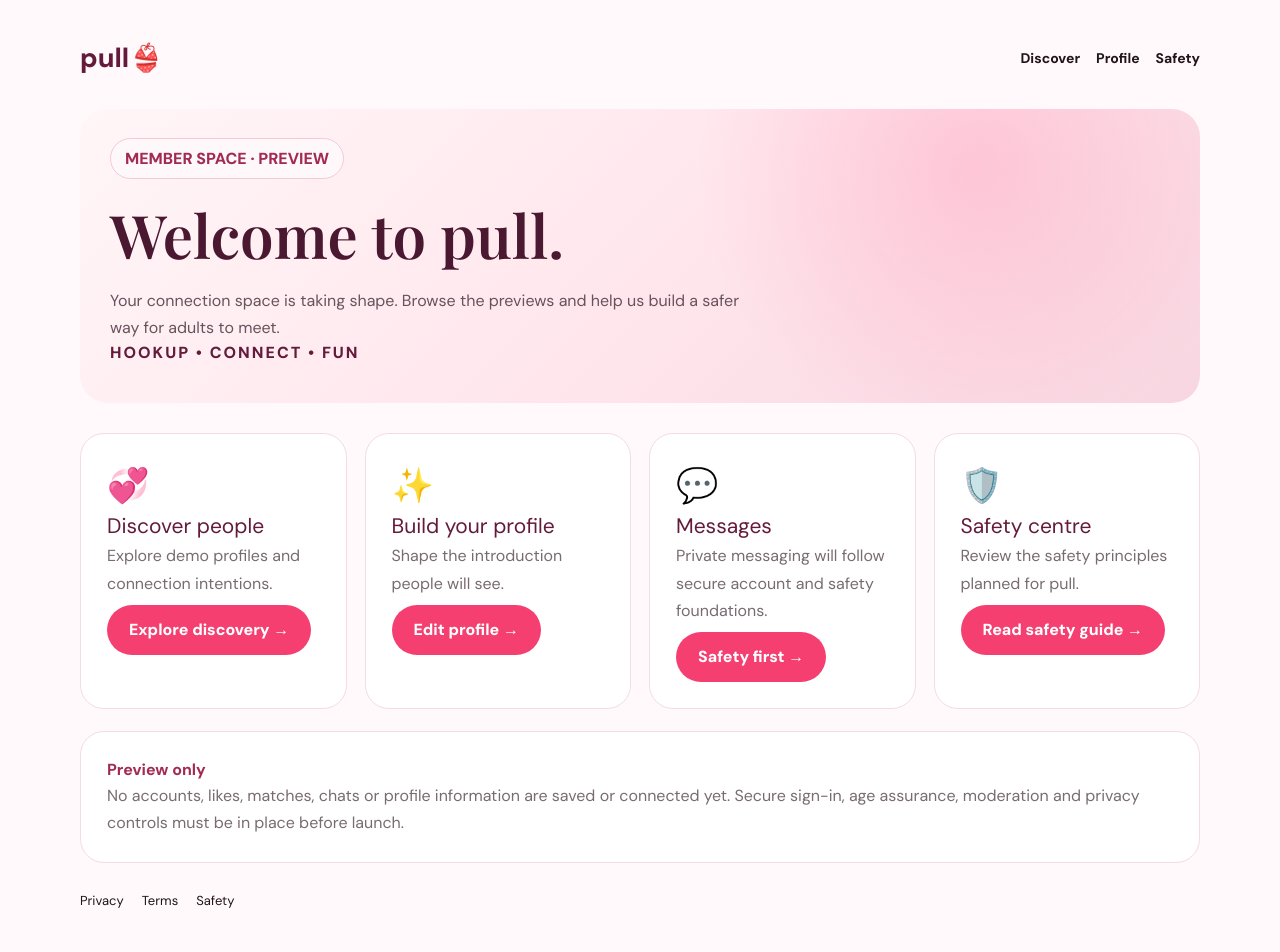
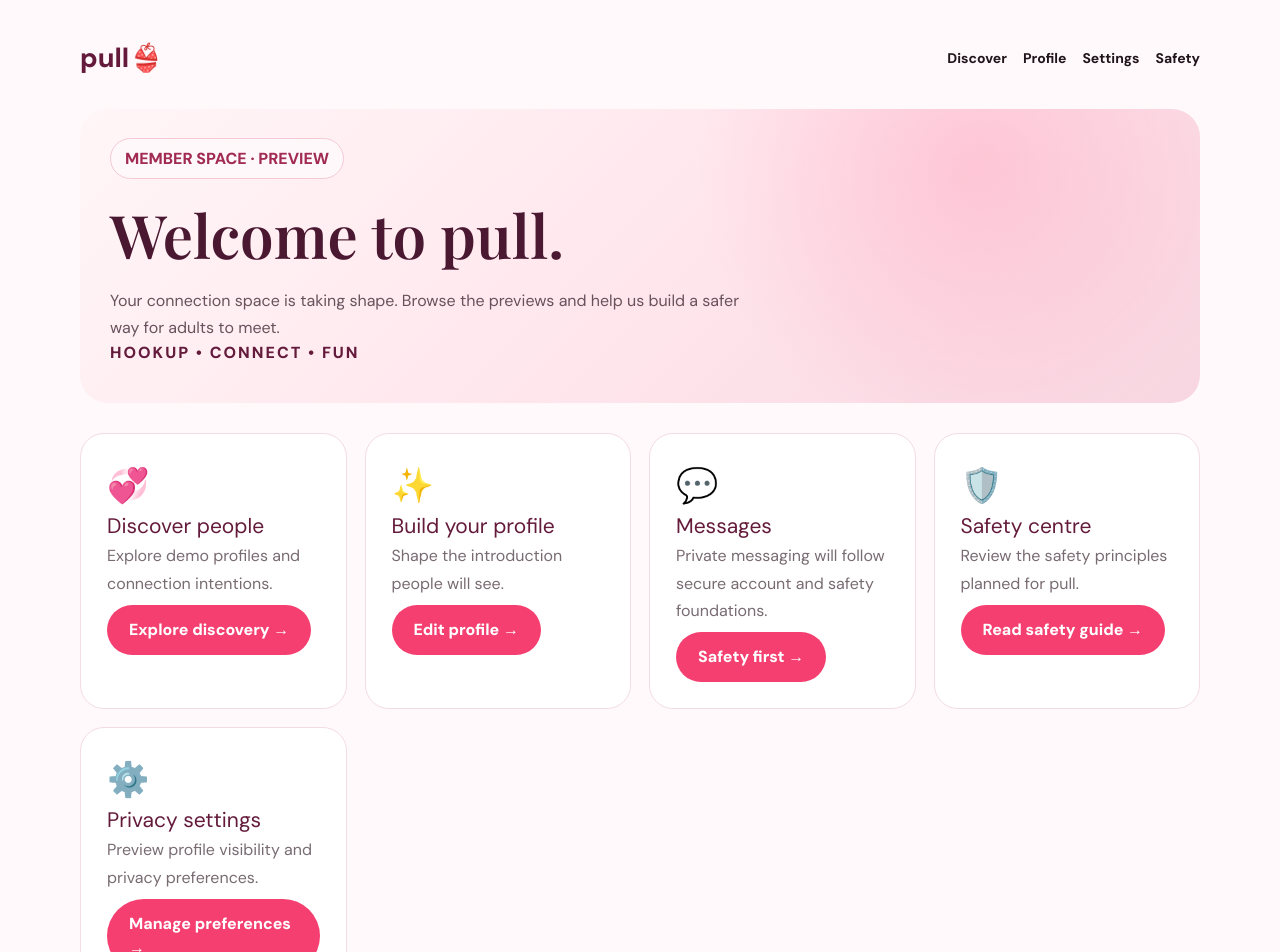
Before and after one commit to pullofficial/Pull, a Next.js app: page /dashboard in a window 1280 px wide. Shown: the top 952 px of the page. Built offline with nearby package versions, Linux system fonts and the light colour scheme.

Commit message:
Link privacy settings from member dashboard

```diff
--- a/app/dashboard/page.tsx
+++ b/app/dashboard/page.tsx
@@ -2,10 +2,11 @@ const tiles = [
  {icon:"💞",title:"Discover people",desc:"Explore demo profiles and connection intentions.",href:"/discover",cta:"Explore discovery"},
  {icon:"✨",title:"Build your profile",desc:"Shape the introduction people will see.",href:"/profile",cta:"Edit profile"},
  {icon:"💬",title:"Messages",desc:"Private messaging will follow secure account and safety foundations.",href:"/safety",cta:"Safety first"},
- {icon:"🛡️",title:"Safety centre",desc:"Review the safety principles planned for pull.",href:"/safety",cta:"Read safety guide"}
+ {icon:"🛡️",title:"Safety centre",desc:"Review the safety principles planned for pull.",href:"/safety",cta:"Read safety guide"},
+ {icon:"⚙️",title:"Privacy settings",desc:"Preview profile visibility and privacy preferences.",href:"/settings",cta:"Manage preferences"}
 ];
 export default function DashboardPage(){return <main className="container" style={{padding:"38px 0 70px"}}>
-<header style={{display:"flex",justifyContent:"space-between",alignItems:"center",gap:16,flexWrap:"wrap"}}><a href="/" style={{fontSize:27,fontWeight:900,color:"#641b3b"}}>pull<span style={{color:"#f43f70"}}>👙</span></a><nav style={{display:"flex",gap:16,fontWeight:700,fontSize:14}}><a href="/discover">Discover</a><a href="/profile">Profile</a><a href="/safety">Safety</a></nav></header>
+<header style={{display:"flex",justifyContent:"space-between",alignItems:"center",gap:16,flexWrap:"wrap"}}><a href="/" style={{fontSize:27,fontWeight:900,color:"#641b3b"}}>pull<span style={{color:"#f43f70"}}>👙</span></a><nav style={{display:"flex",gap:16,fontWeight:700,fontSize:14}}><a href="/discover">Discover</a><a href="/profile">Profile</a><a href="/settings">Settings</a><a href="/safety">Safety</a></nav></header>
 <section className="hero-bg" style={{borderRadius:28,padding:"38px 30px",margin:"30px 0"}}><span className="pill" style={{color:"#a12b53",fontWeight:800}}>MEMBER SPACE · PREVIEW</span><h1 className="serif" style={{fontSize:"clamp(38px,6vw,60px)",color:"#4a1830",margin:"18px 0 8px"}}>Welcome to pull.</h1><p style={{maxWidth:650,lineHeight:1.7,color:"#68525d"}}>Your connection space is taking shape. Browse the previews and help us build a safer way for adults to meet.</p><p style={{fontWeight:900,letterSpacing:2,color:"#641b3b"}}>HOOKUP • CONNECT • FUN</p></section>
 <div style={{display:"grid",gridTemplateColumns:"repeat(auto-fit,minmax(min(100%,240px),1fr))",gap:18}}>{tiles.map(t=><article key={t.title} className="feature"><div style={{fontSize:34}}>{t.icon}</div><h2 style={{color:"#641b3b",fontSize:21}}>{t.title}</h2><p className="muted" style={{lineHeight:1.7}}>{t.desc}</p><a className="btn btn-primary" href={t.href} style={{marginTop:8}}>{t.cta} →</a></article>)}</div>
 <div className="feature" style={{marginTop:22}}><strong style={{color:"#a12b53"}}>Preview only</strong><p className="muted" style={{lineHeight:1.7,marginBottom:0}}>No accounts, likes, matches, chats or profile information are saved or connected yet. Secure sign-in, age assurance, moderation and privacy controls must be in place before launch.</p></div>
```
